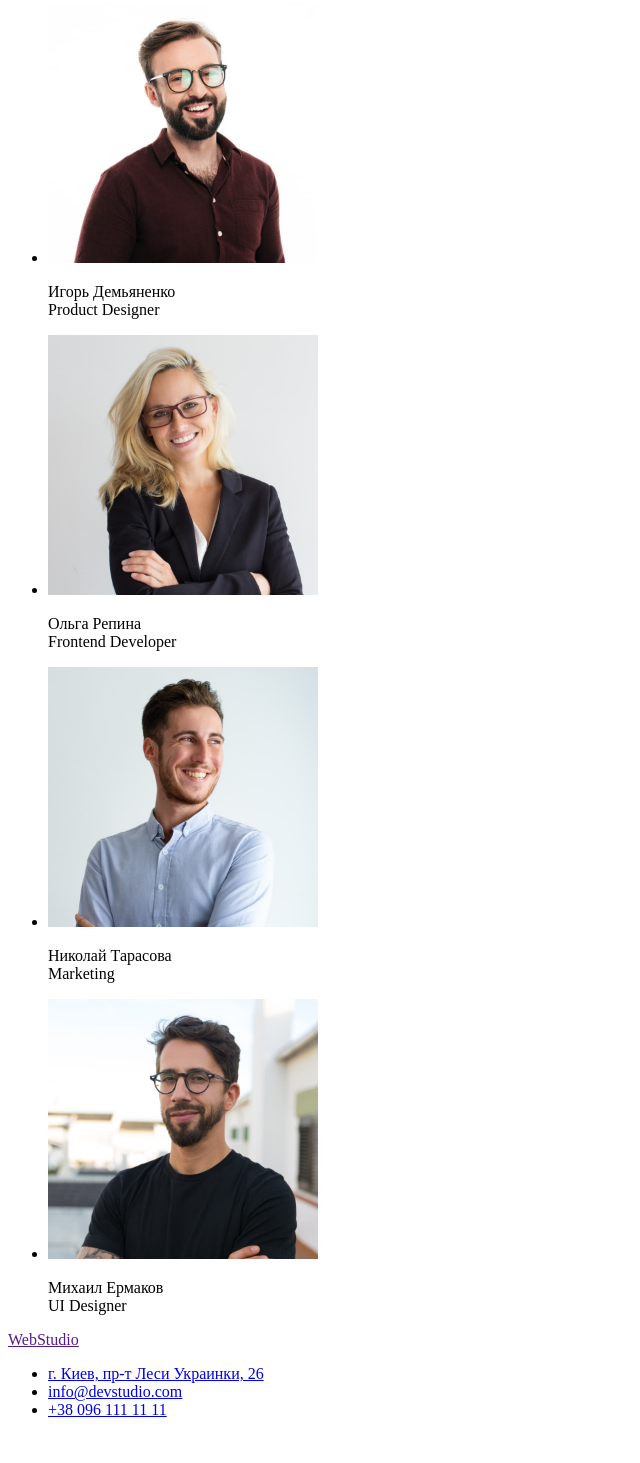
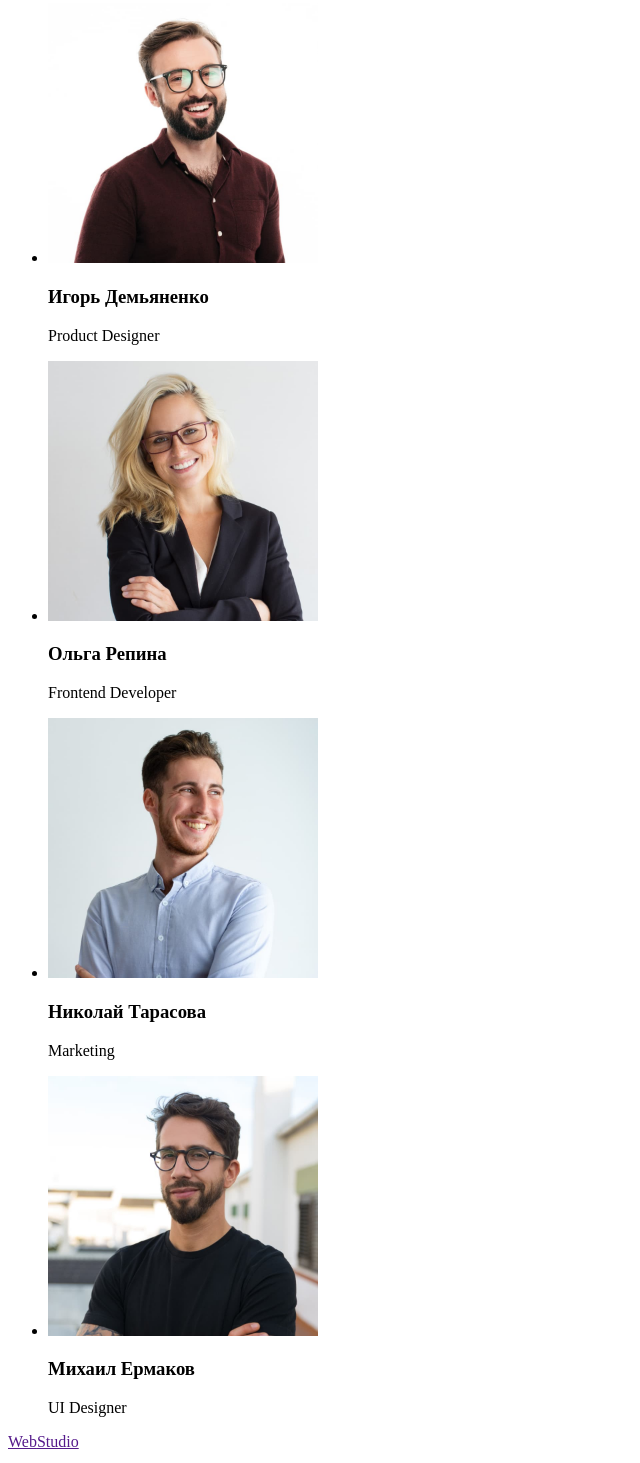
Before and after one commit to BogdanGapon/goit-markup-hw-01, a plain HTML site: page index.html in a window 1280 px wide. Shown: the part 1597-3060 px from the top of the page, without its empty margins (0-640 px from the left). Before the commit the page ends 3032 px from the top, so only its background shows below. Drawn offline with Linux system fonts and the light colour scheme.

Commit message:
change lang in html,change p to h3 and p in section Наша команда

```diff
--- a/index.html
+++ b/index.html
@@ -1,5 +1,5 @@
 <!DOCTYPE html>
-<html lang="en">
+<html lang="ru">
   <head>
     <meta charset="UTF-8" />
     <meta http-equiv="X-UA-Compatible" content="IE=edge" />
@@ -73,31 +73,23 @@
         <ul>
           <li>
             <img src="./images/photo-1.jpg" alt="Игорь Демьяненко" width="270" height="260" />
-            <p>
-              Игорь Демьяненко <br />
-              Product Designer
-            </p>
+            <h3>Игорь Демьяненко</h3>
+            <p lang="en">Product Designer</p>
           </li>
           <li>
             <img src="./images/photo-2.jpg" alt="Ольга Репина" width="270" height="260" />
-            <p>
-              Ольга Репина <br />
-              Frontend Developer
-            </p>
+            <h3>Ольга Репина</h3>
+            <p lang="en">Frontend Developer</p>
           </li>
           <li>
             <img src="./images/photo-3.jpg" alt="Николай Тарасов" width="270" height="260" />
-            <p>
-              Николай Тарасова <br />
-              Marketing
-            </p>
+            <h3>Николай Тарасова</h3>
+            <p lang="en">Marketing</p>
           </li>
           <li>
             <img src="./images/photo-4.jpg" alt="Михаил Ермаков" width="270" height="260" />
-            <p>
-              Михаил Ермаков<br />
-              UI Designer
-            </p>
+            <h3>Михаил Ермаков</h3>
+            <p lang="en">UI Designer</p>
           </li>
         </ul>
       </section>
@@ -105,7 +97,11 @@
     <footer>
       <a href=""><span>Web</span>Studio</a>
       <ul>
-        <li><a href="https://goo.gl/maps/3jRDSdYq94xRZy5t9">г. Киев, пр-т Леси Украинки, 26</a></li>
+        <li>
+          <a href="https://goo.gl/maps/3jRDSdYq94xRZy5t9" target="_blank"
+            >г. Киев, пр-т Леси Украинки, 26</a
+          >
+        </li>
         <li><a href="mailto:info@devstudio.com">info@devstudio.com</a></li>
         <li><a href="tel:+380961111111">+38 096 111 11 11</a></li>
       </ul>
```
